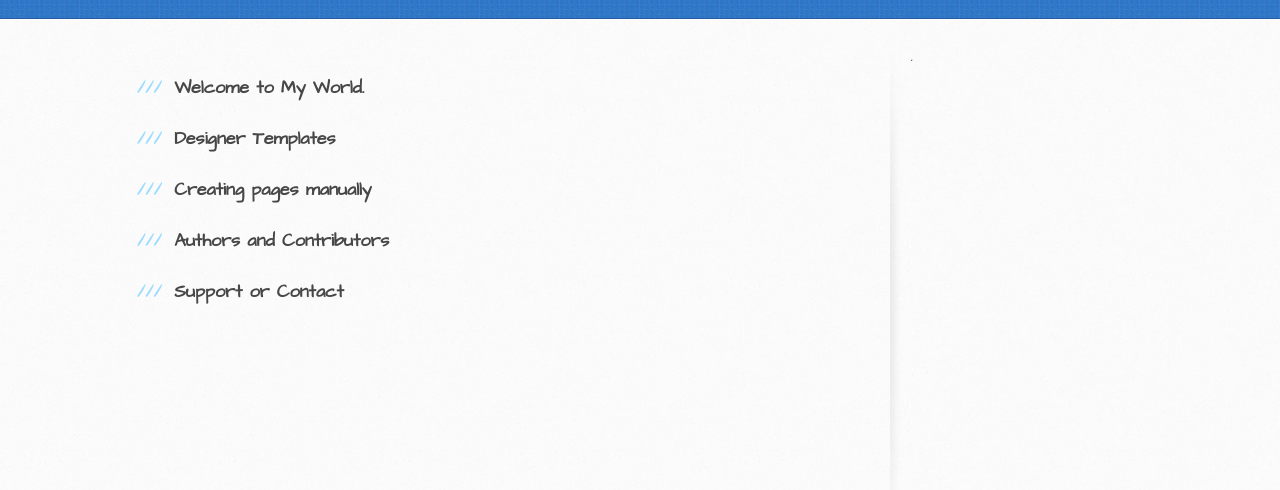
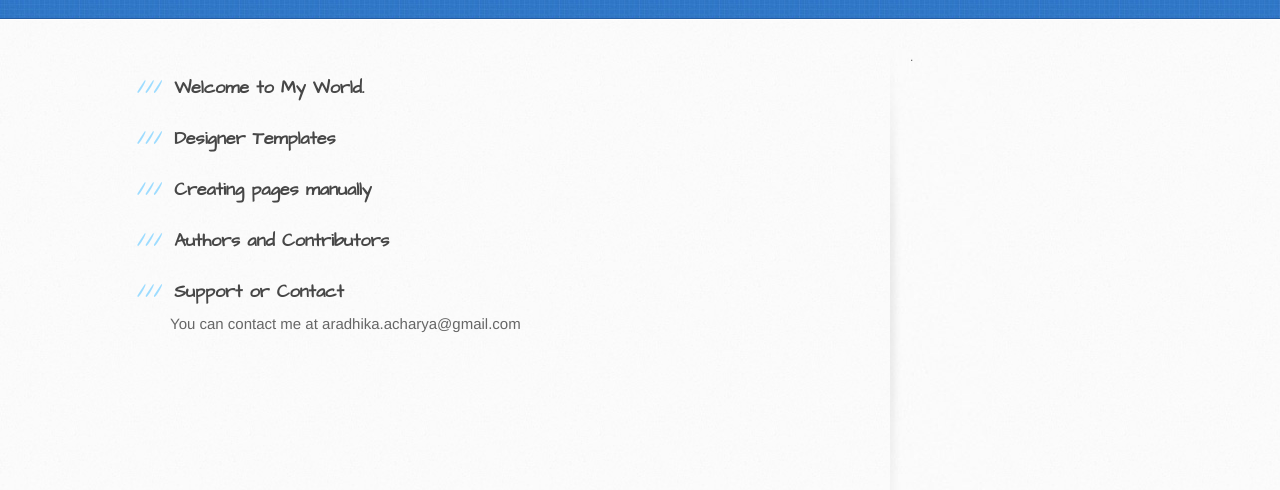
Before and after one commit to aradhika5/aradhika5.github.io, a plain HTML site: page index.html in a window 1280 px wide. Shown: the part 216-706 px from the top of the page. Drawn offline with Linux system fonts and the light colour scheme.

Commit message:
Update index.html

```diff
--- a/index.html
+++ b/index.html
@@ -49,7 +49,7 @@
 
 <h3>
 <a id="support-or-contact" class="anchor" href="#support-or-contact" aria-hidden="true"><span aria-hidden="true" class="octicon octicon-link"></span></a>Support or Contact</h3>
-
+<p>You can contact me at aradhika.acharya@gmail.com</p>
 
         </section>
 
```
